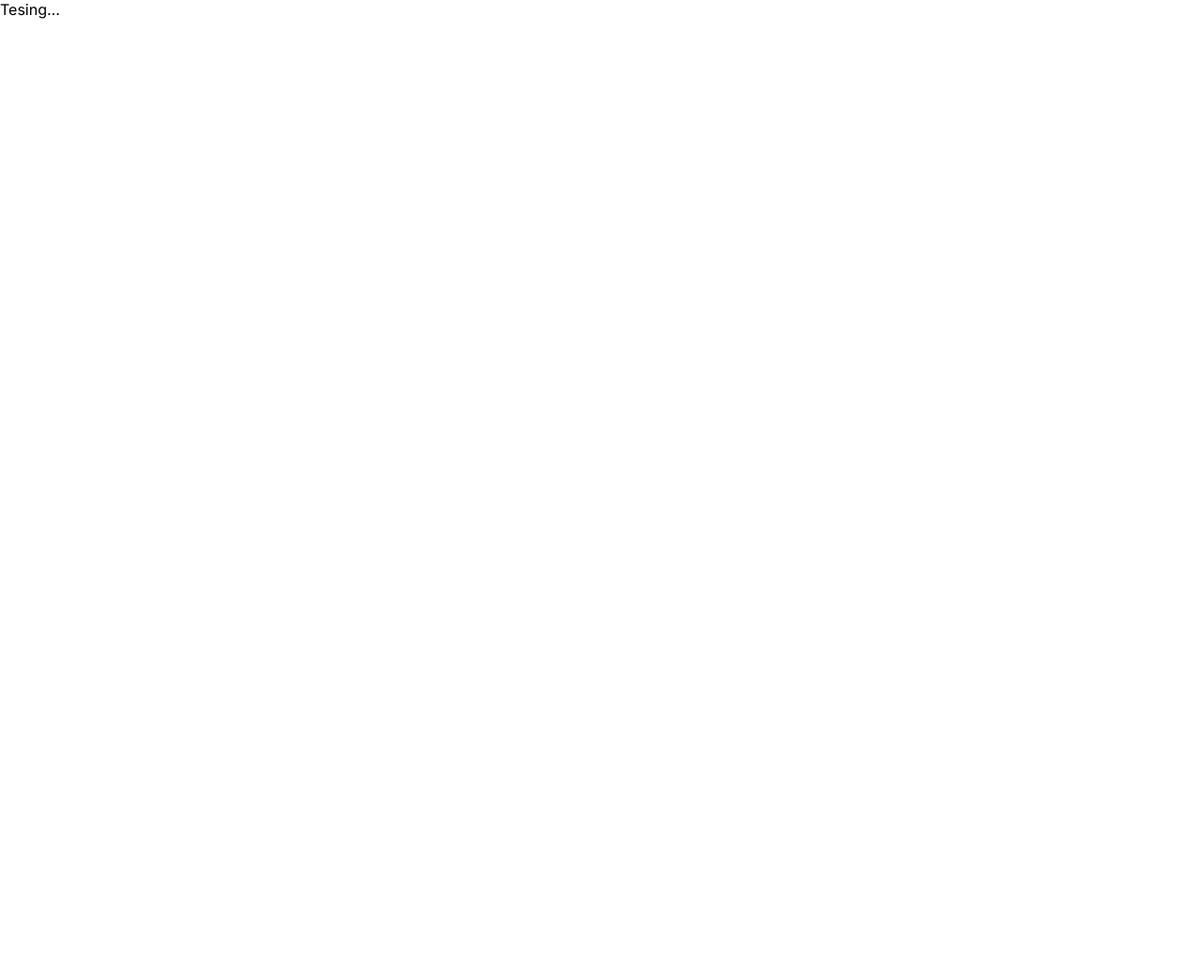
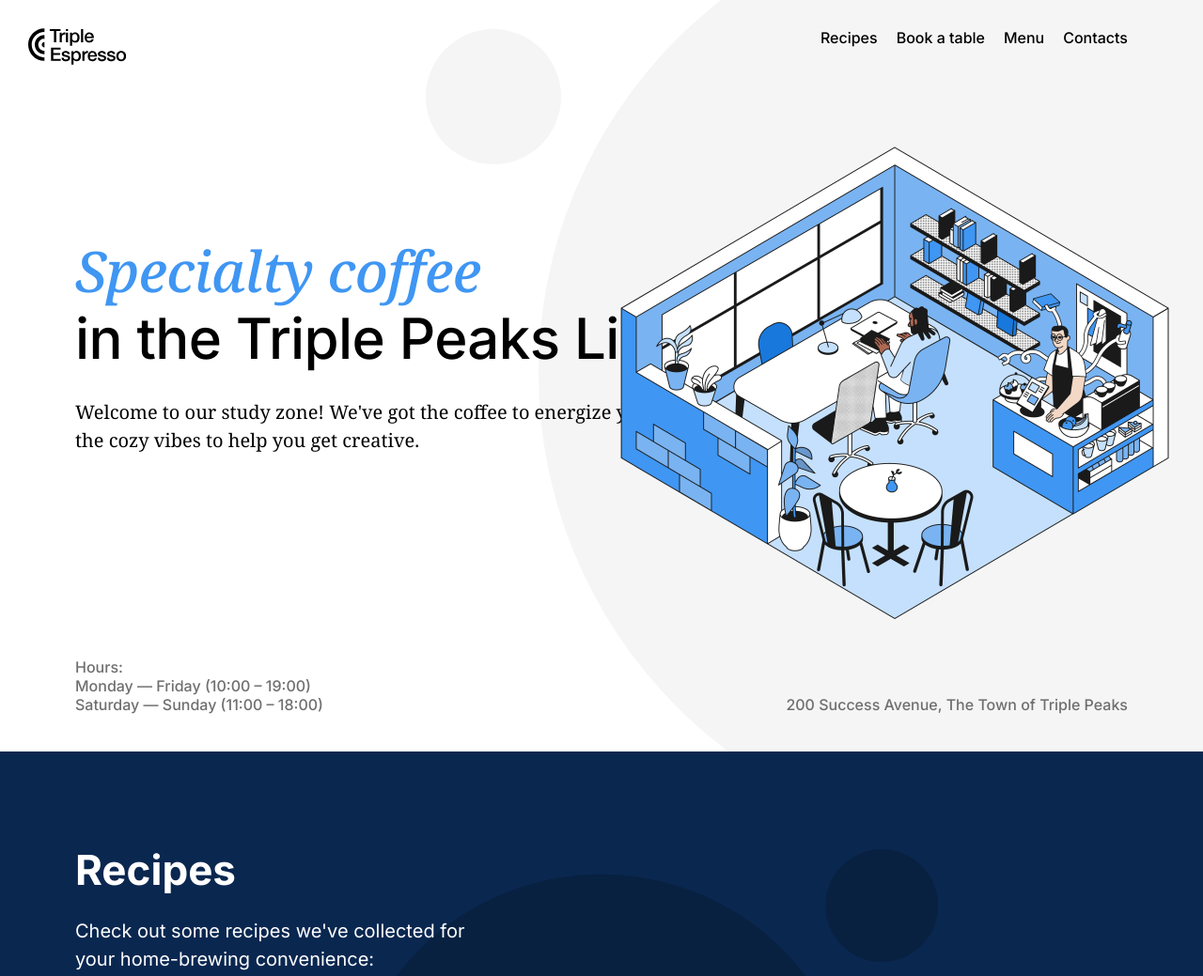
Before and after one commit to Pavkv/se_project_coffeeshop, a plain HTML site: page index.html in a window 1280 px wide. Shown: the top 1039 px of the page at 94% size. Before the commit the page ends 800 px from the top, so only its background shows below. Drawn offline with Linux system fonts and the light colour scheme.

Commit message:
Project two, part two completed. Implemented the header and recipes page according to the project requirements

```diff
--- a/index.html
+++ b/index.html
@@ -25,13 +25,79 @@
 </head>
 <body>
 <div class="page">
-	Tesing...
 	<header class="header">
-
+		<nav class="nav">
+			<img
+					src="images/logo_coffeeshop_dark.svg"
+					alt="Coffee Shop Logo"
+					class="nav__logo"
+			/>
+			<ul class="nav__links">
+				<li>
+					<a href="#section-recipes" class="nav__link">Recipes</a>
+				</li>
+				<li>
+					<a class="nav__link">Book a table</a>
+				</li>
+				<li>
+					<a class="nav__link">Menu</a>
+				</li>
+				<li>
+					<a class="nav__link">Contacts</a>
+				</li>
+			</ul>
+		</nav>
+		<h1 class="header__title">
+			<span class="header__span-accent">Specialty coffee</span>
+			in the Triple Peaks Library
+		</h1>
+		<p class="header__description">
+			Welcome to our study zone! We've got the coffee to energize you and the cozy vibes to help you get creative.
+		</p>
+		<img
+				src="images/inside_coffee_shop.png"
+				alt="Inside the coffee shop image"
+				class="header__image"
+		/>
+		<div class="header__footer">
+			<p class="header__paragraph">Hours:</p>
+			<p class="header__paragraph">Monday — Friday (10:00 – 19:00)</p>
+			<p class="header__paragraph">Saturday — Sunday (11:00 – 18:00)</p>
+			<p class="header__paragraph">200 Success Avenue, The Town of Triple Peaks</p>
+		</div>
 	</header>
 	<main class="content">
-		<section class="recipes">
-
+		<section class="recipes" id="section-recipes">
+			<h2 class="recipes__title">Recipes</h2>
+			<p class="recipes__subtitle">Check out some recipes we've collected for your home-brewing convenience:</p>
+			<ul class="recipes__videos">
+				<li>
+					<iframe src="https://www.youtube.com/embed/j6VlT_jUVPc?si=F6_pfcTSLk76XUn9"
+									title="YouTube video player"
+									class="recipes__iframe"
+									allow="accelerometer; autoplay; clipboard-write; encrypted-media; gyroscope; picture-in-picture; web-share"
+									referrerpolicy="strict-origin-when-cross-origin"
+									allowfullscreen>
+					</iframe>
+					<div class="recipes__video-captions">
+						<p class="recipes__video-caption">Aeropress recipe</p>
+						<p class="recipes__video-caption">~5 min</p>
+					</div>
+				</li>
+				<li>
+					<iframe src="https://www.youtube.com/embed/st571DYYTR8?si=Y3e0HNadc1N71Elf"
+									title="YouTube video player"
+									class="recipes__iframe"
+									allow="accelerometer; autoplay; clipboard-write; encrypted-media; gyroscope; picture-in-picture; web-share"
+									referrerpolicy="strict-origin-when-cross-origin"
+									allowfullscreen>
+					</iframe>
+					<div class="recipes__video-captions">
+						<p class="recipes__video-caption">French press recipe</p>
+						<p class="recipes__video-caption">~3 min</p>
+					</div>
+				</li>
+			</ul>
 		</section>
 		<section class="reservation">
 
--- a/pages/index.css
+++ b/pages/index.css
@@ -2,7 +2,158 @@
     min-width: 1100px;
     max-width: 1600px;
     margin: 0 auto;
-    font-family: Inter, "Noto Serif", Arial, "Times New Roman", sans-serif;
+    font-family: "Inter", Arial, sans-serif;
     font-size: 16px;
     line-height: 20px;
 }
+
+.header {
+    display: flex;
+    flex-direction: column;
+    background-color: #FFF;
+    background-image: url("../images/background_header.svg");
+    background-repeat: no-repeat;
+    background-size: cover;
+    background-position: center;
+    height: 800px;
+    position: relative;
+}
+
+.header__title {
+    display: flex;
+    flex-direction: column;
+    margin: 0;
+    padding: 183px 0 28px 80px;
+    max-width: 729px;
+    font-weight: 500;
+    font-size: 60px;
+    line-height: 72px;
+    letter-spacing: -0.6px;
+}
+
+.header__span-accent {
+    font-family: "Noto Serif", "Times New Roman", sans-serif;
+    font-style: italic;
+    font-size: 60px;
+    line-height: 72px;
+    color: #3F96F3;
+}
+
+.header__description {
+    margin: 0;
+    padding-left: 80px;
+    max-width: 683px;
+    font-family: "Noto Serif", "Times New Roman", sans-serif;
+    font-size: 20px;
+    line-height: 30px;
+}
+
+.header__image {
+    width: 646px;
+    height: 568px;
+    position: absolute;
+    align-self: flex-end;
+    z-index: 1;
+    margin: 124px 5px 0 0;
+}
+
+.header__footer {
+    display: flex;
+    flex-direction: column;
+    margin: auto 80px 40px;
+    font-weight: 500;
+    color: #6f6f6f
+}
+
+.header__paragraph {
+    margin: 0;
+}
+
+.header__paragraph:nth-of-type(4) {
+    position: absolute;
+    align-self: flex-end;
+    padding-top: 40px;
+}
+
+.nav {
+    display: flex;
+    flex-direction: row;
+    justify-content: space-between;
+    padding: 30px 80px 0 30px;
+}
+
+.nav__logo {
+    position: relative;
+    width: 105px;
+    height: 39px;
+}
+
+.nav__links {
+    display: flex;
+    list-style: none;
+    margin: 0;
+    padding: 0;
+    gap: 20px;
+    font-weight: 500;
+}
+
+.nav__link {
+    text-decoration: none;
+    color: #000;
+}
+
+.nav__link:hover {
+    color: #3F96F3;
+}
+
+.recipes {
+    background-color: #0A2750;
+    background-image: url("../images/background_recipes.svg");
+    background-position: center;
+    background-size: cover;
+    background-repeat: no-repeat;
+    color: #FFF;
+    font-weight: 500;
+    font-size: 20px;
+    line-height: 30px;
+}
+
+.recipes__title {
+    margin: 0;
+    padding: 100px 0 24px 80px;
+    max-width: 580px;
+    font-size: 44px;
+    line-height: 52px;
+}
+
+.recipes__subtitle {
+    margin: 0;
+    padding-left: 80px;
+    max-width: 438px;
+    font-weight: normal;
+}
+
+.recipes__videos {
+    display: flex;
+    justify-content: center;
+    margin: 0;
+    padding: 80px 0 215px;
+    gap: 40px;
+    list-style: none;
+}
+
+.recipes__iframe {
+    width: 480px;
+    height: 273px;
+    border: none;
+}
+
+.recipes__video-captions {
+    display: flex;
+    justify-content: space-between;
+}
+
+.recipes__video-caption {
+    margin: 0;
+    padding-top: 24px;
+}
```
